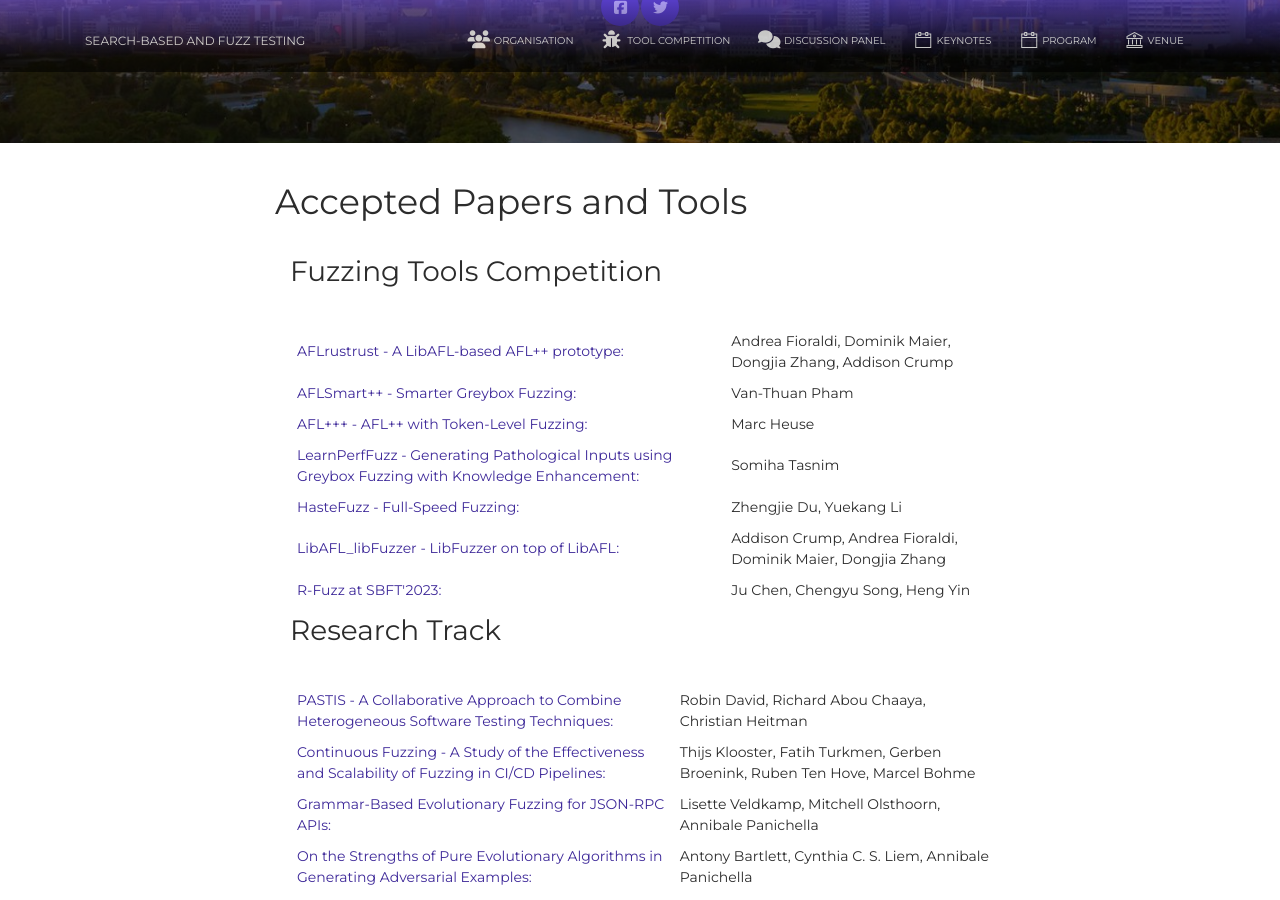
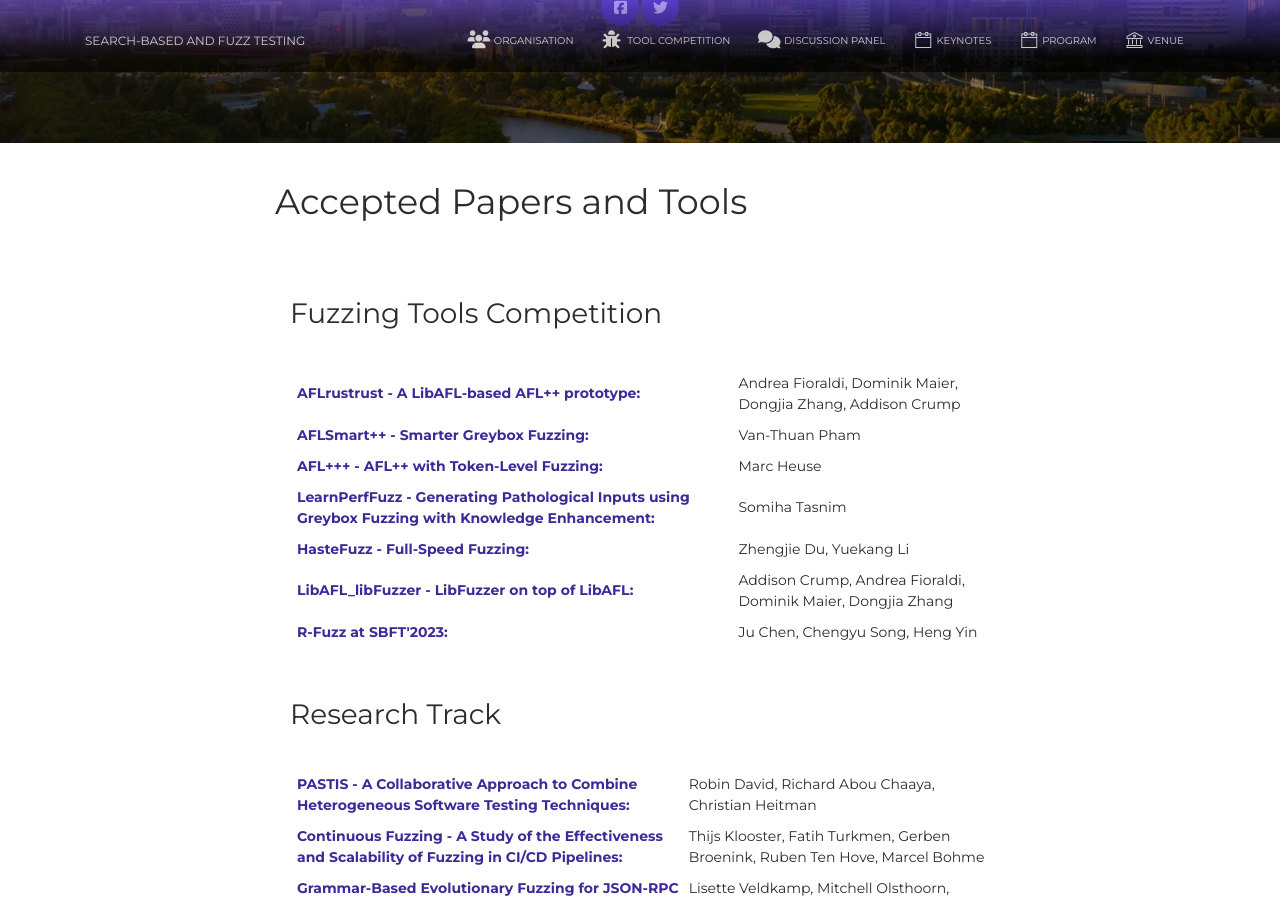
Before and after one commit to sbft23/sbft23.github.io, a Jekyll site: the page built from program/index.html, in a window 1280 px wide and 900 px high, scrolled down 307 px. Built offline with Jekyll 4.4.1, drawn with Linux system fonts in a browser that asks for light colours; nearby versions of some CDN libraries.

Commit message:
style fixes

```diff
--- a/css/sbft.css
+++ b/css/sbft.css
@@ -83,6 +83,11 @@
     z-index: -1;
 }
 
+.text-primary-papers {
+    color: #3e2999 !important;
+    font-weight: bold;
+}
+
 .text-primary {
     color: #3e2999 !important;
 }
--- a/program/index.html
+++ b/program/index.html
@@ -8,6 +8,8 @@
 
     <h2>Accepted Papers and Tools</h2>
 
+    <br><br>
+
     <div class="container">
         <h3>Fuzzing Tools Competition</h3>
         <div class="table-condensed">
@@ -15,13 +17,14 @@
             {% assign tools = site.data.program.fuzztools%}
             {% for tool in tools %}
             <tr>
-                <td class = "text-left text-primary">{{tool.title}}: </td> <td>{{tool.authors}}</td>
+                <td class = "text-left text-primary-papers">{{tool.title}}: </td> <td>{{tool.authors}}</td>
             </tr>
             {% endfor %}
             </table>
         </div>
     </div>
 
+    <br><br>
 
     <div class="container">
         <h3>Research Track</h3>
@@ -30,13 +33,14 @@
             {% assign papers = site.data.program.researchpapers%}
             {% for paper in papers %}
             <tr>
-                <td class = "text-left text-primary">{{paper.title}}: </td> <td>{{paper.authors}}</td>
+                <td class = "text-left text-primary-papers">{{paper.title}}: </td> <td>{{paper.authors}}</td>
             </tr>
             {% endfor %}
             </table>
         </div>
     </div>
 
+    <br><br>
 
     <div class="container">
         <h3>Java Tool Competition</h3>
@@ -45,13 +49,14 @@
             {% assign javatools = site.data.program.javatools%}
             {% for javatool in javatools %}
             <tr>
-                <td class = "text-left text-primary">{{javatool.title}}: </td> <td>{{javatool.authors}}</td>
+                <td class = "text-left text-primary-papers">{{javatool.title}}: </td> <td>{{javatool.authors}}</td>
             </tr>
             {% endfor %}
             </table>
         </div>
     </div>
 
+    <br><br>
 
     <div class="container">
         <h3>CPS Tool Competition</h3>
@@ -60,7 +65,7 @@
             {% assign cpstools = site.data.program.cpstools%}
             {% for cpstool in cpstools %}
             <tr>
-                <td class = "text-left text-primary">{{cpstool.title}}: </td> <td>{{cpstool.authors}}</td>
+                <td class = "text-left text-primary-papers">{{cpstool.title}}: </td> <td>{{cpstool.authors}}</td>
             </tr>
             {% endfor %}
             </table>
```
